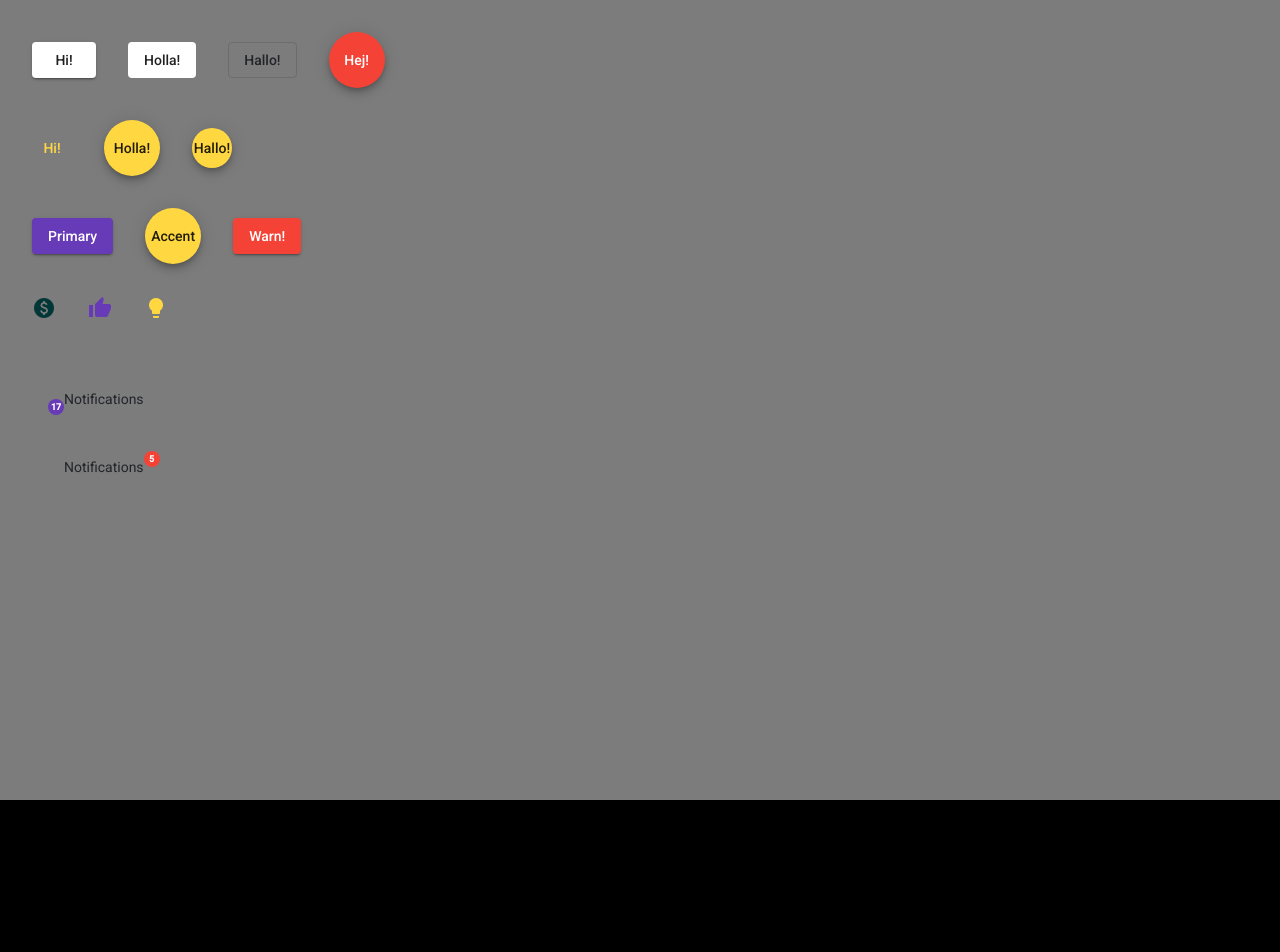
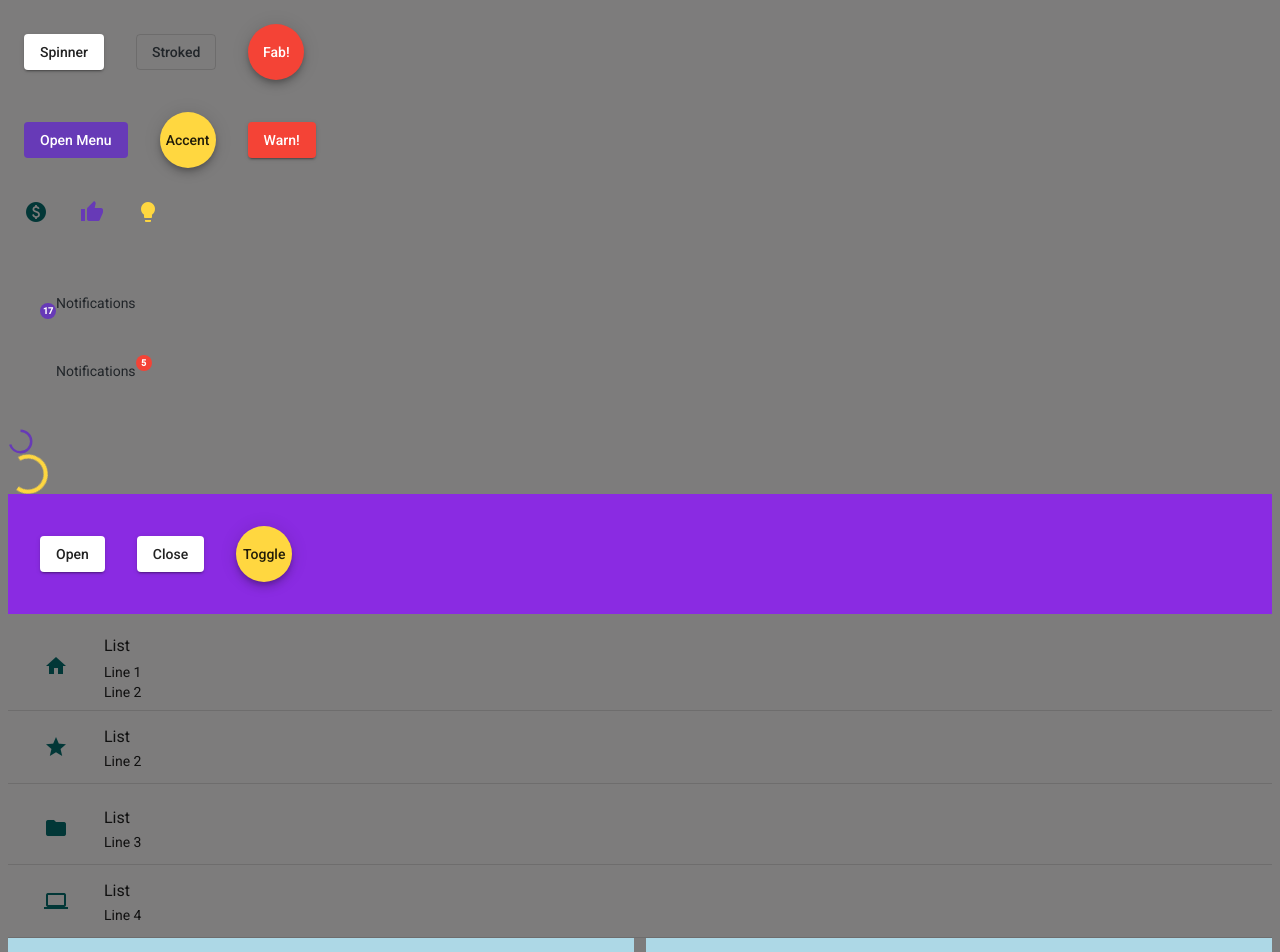
Before and after one commit to robtrostle/robs-portfolio, an Angular app: page /playground in a window 1280 px wide. Shown: the part 60-1012 px from the top of the page. Before the commit the page ends 800 px from the top, so only its background shows below. Built offline with nearby package versions, Linux system fonts and the light colour scheme.

Commit message:
playground items

```diff
--- a/src/app/contact-us/contact-us.component.html
+++ b/src/app/contact-us/contact-us.component.html
@@ -12,7 +12,7 @@
 
         <mat-form-field class="example-full-width" appearance="fill" >
           <mat-label>Email</mat-label>
-          <input matInput type="email" name="user_email" placeholder="Ex. pat@example.com" />
+          <input matInput type="email" name="user_email" placeholder="Ex. pat@example.com" required/>
         </mat-form-field>
 
         Please leave a message
--- a/src/app/playground/playground.component.css
+++ b/src/app/playground/playground.component.css
@@ -1,9 +1,23 @@
 .main {
-    position:fixed;
-    padding:1rem;
+    padding:.5rem;
     width: 100%;
-    height: 100%;
+    height: auto;
     background:rgba(250, 247, 247, 0.5);
+}
+
+mat-sidenav-container {
+    height: 15%;
+    background-color: chartreuse;
+}
+
+mat-side-nav, mat-sidenav-content {
+    padding: 16px;
+    background-color: blueviolet;
+}
+
+mat-sidenav {
+    background-color: lightcoral;
+    width: 200px;
 }
 
 button {
@@ -17,3 +31,7 @@ mat-icon{
 .badges{
     margin:3rem;
 }
+
+mat-grid-tile{
+    background-color: lightblue;
+}
--- a/src/app/playground/playground.component.html
+++ b/src/app/playground/playground.component.html
@@ -1,19 +1,28 @@
 <div class="main">
+
     <div>
-        <button mat-raised-button>Hi!</button>
-        <button mat-flat-button>Holla!</button>
-        <button mat-stroked-button>Hallo!</button>
-        <button color="warn" mat-fab>Hej!</button>
+        <mat-spinner *ngIf="showSpinner" color="accent"></mat-spinner>
+        <button mat-raised-button (click)="loadData()">Spinner</button>
+        <button mat-stroked-button>Stroked</button>
+        <button color="warn" mat-fab>Fab!</button>
     </div>
 
-    <div>
-        <button color="accent" mat-icon-button>Hi!</button>
-        <button mat-fab>Holla!</button>
-        <button mat-mini-fab>Hallo!</button>
-    </div>
 
     <div>
-        <button color="primary" mat-raised-button>Primary</button>
+        <mat-menu #appMenu="matMenu" xPosition="after">
+            <button  mat-menu-item routerLink="/">Go Home</button>
+            <button  mat-menu-item [matMenuTriggerFor]="subMenu">Sub Menu</button>
+        </mat-menu>
+        <button mat-flat-button
+        [matMenuTriggerFor]="appMenu"
+        color="primary">Open Menu</button>
+
+        <mat-menu #subMenu="matMenu">
+            <button  mat-menu-item>Angular</button>
+            <button  mat-menu-item>React</button>
+            <button  mat-menu-item>Vue</button>
+        </mat-menu>
+
         <button color="accent" mat-fab>Accent</button>
         <button color="warn" mat-raised-button>Warn!</button>
     </div>
@@ -41,4 +50,73 @@
         >Notifications</span>
     </div>
 
+    <mat-progress-spinner diameter="25" value="70"></mat-progress-spinner>
+    <mat-spinner color="accent" diameter="40"></mat-spinner>
+    <mat-spinner
+    *ngIf="showSpinner"
+    diameter="150"></mat-spinner>
+
+
+
+    <mat-sidenav-container>
+        <mat-sidenav
+        #sidenav
+        [(opened)]="opened"
+        mode="side">
+        Peakaboo!
+        <mat-nav-list dense>
+            <a mat-list-item routerLink="/">Home</a>
+            <a mat-list-item routerLink="/contact">Contact</a>
+            <a mat-list-item routerLink="/">Home yet again</a>
+        </mat-nav-list>
+    </mat-sidenav>
+        <mat-sidenav-content>
+            <button mat-raised-button (click)="sidenav.open()">Open</button>
+            <button mat-raised-button (click)="sidenav.close()">Close</button>
+            <button mat-fab color="accent" (click)="sidenav.toggle()">Toggle</button>
+        </mat-sidenav-content>
+    </mat-sidenav-container>
+
+    <mat-list>
+        <mat-list-item>
+            <mat-icon matListIcon>home</mat-icon>
+            <h1 matLine>List</h1>
+            <p matLine>Line 1</p>
+            <p matLine>Line 2</p>
+        </mat-list-item>
+
+        <mat-divider></mat-divider>
+
+        <mat-list-item>
+            <mat-icon matListIcon>star</mat-icon>
+            <h3 matLine>List</h3>
+            <p matLine>Line 2</p>
+        </mat-list-item>
+    </mat-list>
+
+    <mat-divider></mat-divider>
+
+    <mat-list>
+        <mat-list-item>
+            <mat-icon matListIcon>folder</mat-icon>
+            <h3 matLine>List</h3>
+            <p matLine>Line 3</p>
+        </mat-list-item>
+
+        <mat-divider></mat-divider>
+
+        <mat-list-item>
+            <mat-icon matListIcon>laptop</mat-icon>
+            <h3 matLine>List</h3>
+            <p matLine>Line 4</p>
+        </mat-list-item>
+    </mat-list>
+    <mat-divider></mat-divider>
+
+    <mat-grid-list cols="2" rowHeight="6:1" gutterSize=".75rem">
+        <mat-grid-tile rowspan="2">Tile 1</mat-grid-tile>
+        <mat-grid-tile>Tile 2</mat-grid-tile>
+        <mat-grid-tile>Tile 3</mat-grid-tile>
+    </mat-grid-list>
+
 </div>
--- a/src/app/playground/playground.component.ts
+++ b/src/app/playground/playground.component.ts
@@ -13,5 +13,14 @@ export class PlaygroundComponent implements OnInit {
   }
 
   notifications: number = 5;
+  showSpinner: boolean = false;
+  opened: boolean = false;
+
+  loadData(){
+    this.showSpinner = true;
+    setTimeout(() => {
+      this.showSpinner = false;
+    }, 3000)
+  }
 
 }
```
Also changed, not shown: src/app/app.module.ts (+14 -4 lines), src/app/home/home.component.html (+4 -4 lines).
